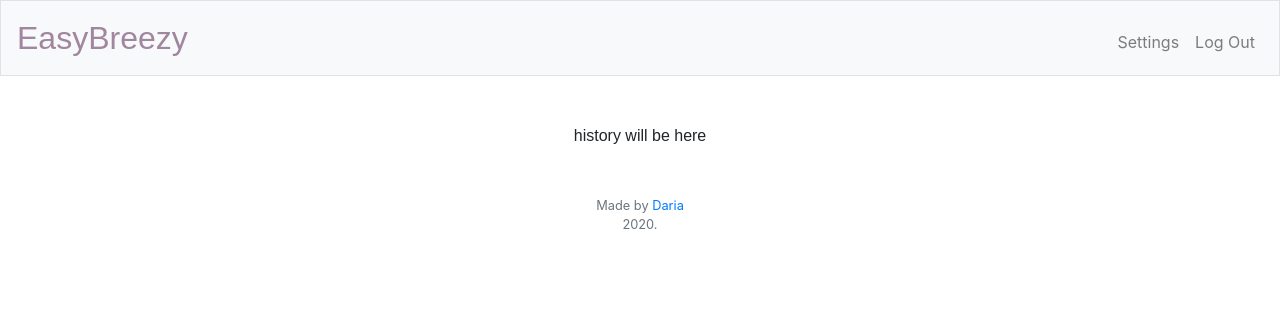
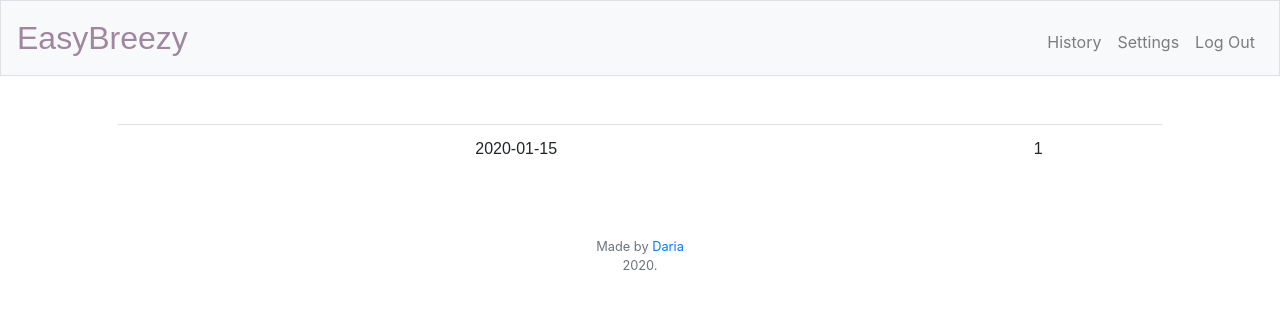
Before and after one commit to andronikova/easybreezy, a Flask app: page /history in a window 1280 px wide. Shown: the top 309 px of the page. Run offline with Flask 2, Linux system fonts and the light colour scheme; the visitor is signed in with stand-in values (Sample User, id 1); tables that the repository leaves empty hold one stand-in row (values such as "Sample post"); some libraries are stand-ins or nearby versions.

Commit message:
history is saved in 3 dbs

```diff
--- a/app.py
+++ b/app.py
@@ -137,7 +137,7 @@ def output():
 
         save_in_history(db, history_expenses_db, history_accounts_db, history_salary_db)
 
-            # go to page with calculation
+        # go to page with calculation
         return  redirect('/history')
 
 
@@ -145,8 +145,11 @@ def output():
 @app.route('/history', methods=['GET','POST'])
 def history():
     if request.method == 'GET':
+        salary_history = history_salary_db.query.filter_by(userid=session.get('userid')).order_by(history_salary_db.date.desc()).all()
 
-        return render_template('history.html')
+        return render_template('history.html',
+                               salary_history=salary_history
+                               )
 
 
 if __name__ == "__main__":
--- a/helpers.py
+++ b/helpers.py
@@ -215,7 +215,9 @@ def save_in_history(db, history_expenses_db, history_accounts_db, history_salary
                 db.session.add(new_row)
 
         # save salary
-        ret = history_salary_db.query.filter_by(userid=userid, date=date, value=salary)
+        ret = history_salary_db.query.filter_by(userid=userid, date=date).update({'value':salary})
+        print(f"for salsary ret is {ret}")
+
         if ret == 0:
             new_row = history_salary_db(userid=userid, date=date, value=salary)
             db.session.add(new_row)
--- a/templates/history.html
+++ b/templates/history.html
@@ -5,5 +5,23 @@
 {% endblock %}
 
 {% block main %}
- history will be here
+
+
+<table class="table">
+
+    <tbody>
+        {% for row in salary_history %}
+            <tr>
+                <td>{{row.date}}</td>
+                <td>{{row.value}}</td>
+
+
+            </tr>
+        {% endfor %}
+
+    </tbody>
+
+
+
+</table>
 {% endblock %}
--- a/templates/layout.html
+++ b/templates/layout.html
@@ -47,6 +47,7 @@
             <div class="collapse navbar-collapse" id="navbar">
 
                 <ul class="navbar-nav ml-auto mt-2">
+                    <li class="nav-item"><a class="nav-link" href="/history">History</a></li>
                     <li class="nav-item"><a class="nav-link" href="/settings">Settings</a></li>
                     <li class="nav-item"><a class="nav-link" href="/logout">Log Out</a></li>
                 </ul>
```
